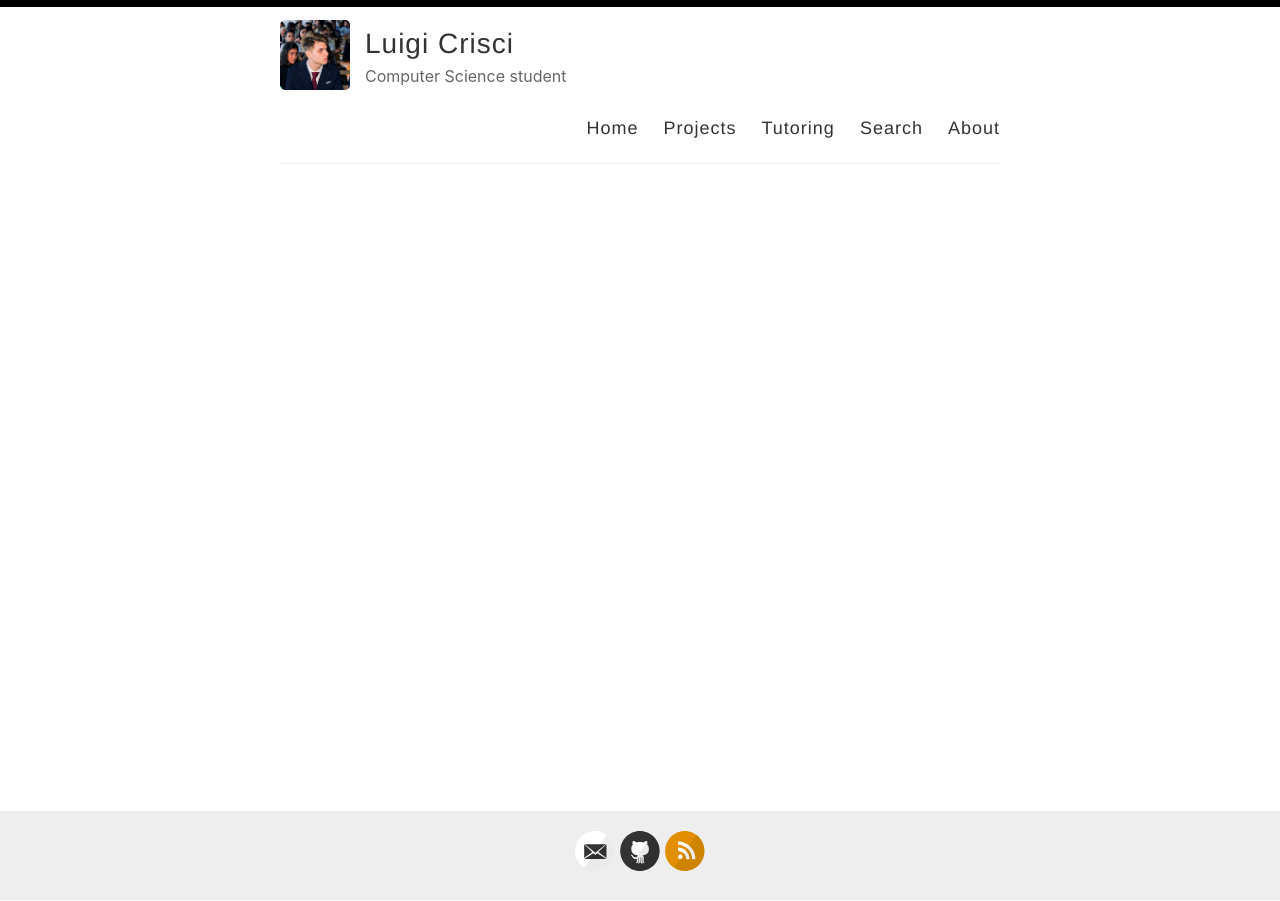
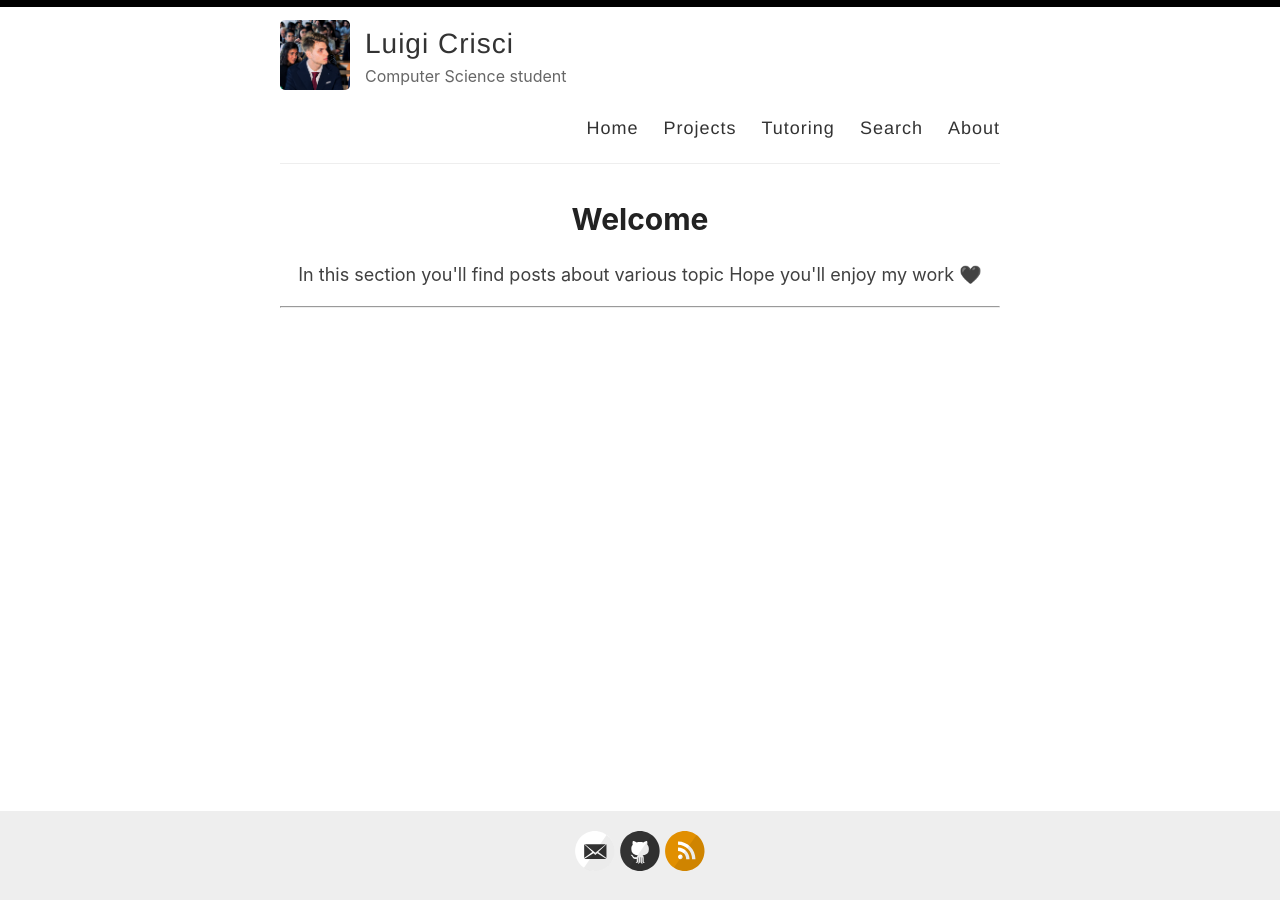
Before and after one commit to Luigi-Crisci/luigi-crisci.github.io, a Jekyll site: the page built from index.html, in a window 1280 px wide. Built offline with Jekyll 4.4.1, drawn with Linux system fonts in a browser that asks for light colours; the list of posts is cut into pages by our own code.

Commit message:
Added index

```diff
--- a/index.html
+++ b/index.html
@@ -3,6 +3,21 @@ layout: default
 ---
 
 <div class="posts">
+  <h1>Welcome</h1>
+<p align="center">
+  In this section you'll find posts about various topic
+  Hope you'll enjoy my work 🖤
+</p>
+
+<hr>
+
+{% if paginator.posts == 0 %}
+    <p align="center"> Currently there are no post here, but I'm working on them 🔨 </p>
+
+<h1 class="posts">
+
+
+  {% else %}
   {% for post in paginator.posts %}
     <article class="post">
       <a href="{{ site.baseurl }}{{ post.url }}">
@@ -46,4 +61,5 @@ layout: default
     {% endif %}
   </div>
   {% endif %}
-</div>
+  {% endif %}
+</h1>
```
Also changed, not shown: favicon.ico.
